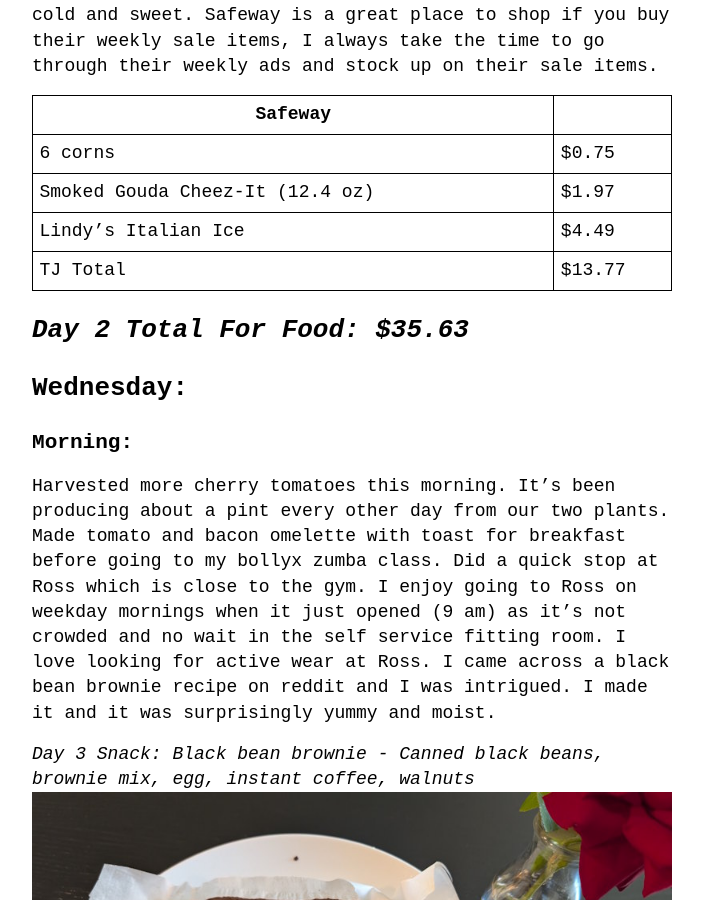
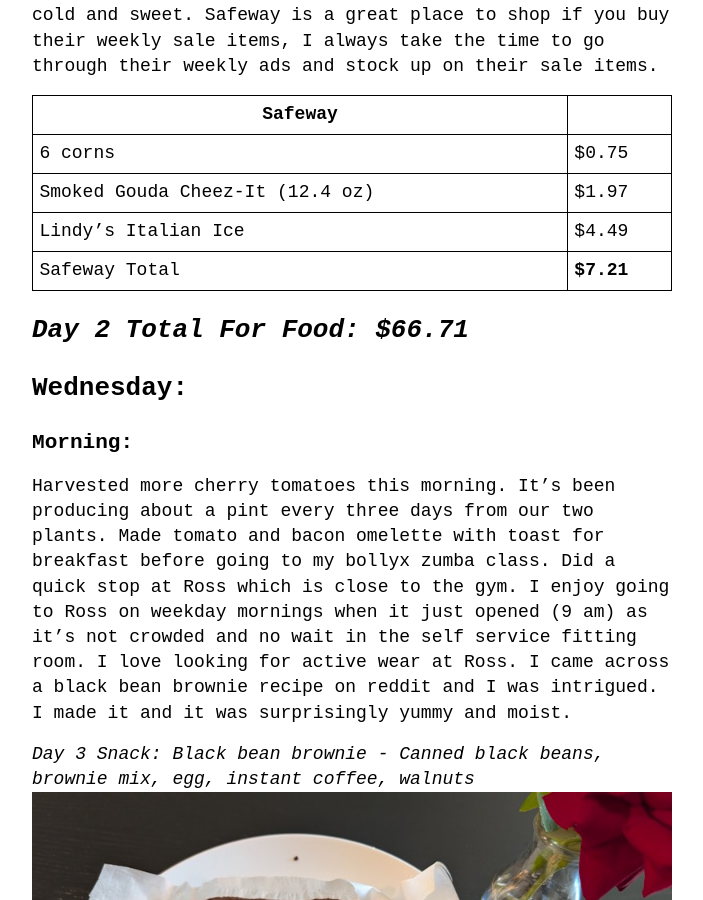
Before and after one commit to groceryshoppingisfun/weeklyfoodjournal, a Jekyll site: the page built from _posts/2025-06-16-Thai-Inspired-Cooking-Week.md, in a window 1280 px wide and 900 px high, scrolled down 5173 px. Shown: the whole window, without its empty margins (288-991 px from the left). Built offline with Jekyll 4.4.1, drawn with Linux system fonts in a browser that asks for light colours.

Commit message:
Update 2025-06-16-Thai-Inspired-Cooking-Week.md

```diff
--- a/_posts/2025-06-16-Thai-Inspired-Cooking-Week.md
+++ b/_posts/2025-06-16-Thai-Inspired-Cooking-Week.md
@@ -55,13 +55,13 @@ Another pit stop at Safeway to pick up some sorbet as he was craving something c
 |6 corns|$0.75|
 |Smoked Gouda Cheez-It (12.4 oz)|$1.97|
 |Lindy's Italian Ice|$4.49|
-|TJ Total|$13.77|
+|Safeway Total|**$7.21**|
 
-# *Day 2 Total For Food: $35.63*
+# *Day 2 Total For Food: $66.71*
 
 # Wednesday:
 ### Morning:
-Harvested more cherry tomatoes this morning. It's been producing about a pint every other day from our two plants. Made tomato and bacon omelette with toast for breakfast before going to my bollyx zumba class. Did a quick stop at Ross which is close to the gym. I enjoy going to Ross on weekday mornings when it just opened (9 am) as it's not crowded and no wait in the self service fitting room. I love looking for active wear at Ross.  I came across a black bean brownie recipe on reddit and I was intrigued. I made it and it was surprisingly yummy and moist.
+Harvested more cherry tomatoes this morning. It's been producing about a pint every three days from our two plants. Made tomato and bacon omelette with toast for breakfast before going to my bollyx zumba class. Did a quick stop at Ross which is close to the gym. I enjoy going to Ross on weekday mornings when it just opened (9 am) as it's not crowded and no wait in the self service fitting room. I love looking for active wear at Ross.  I came across a black bean brownie recipe on reddit and I was intrigued. I made it and it was surprisingly yummy and moist.
 
 *Day 3 Snack: Black bean brownie - Canned black beans, brownie mix, egg, instant coffee, walnuts*
 ![black bean brownie](assets/images/black-bean-brownie.jpg)
```
